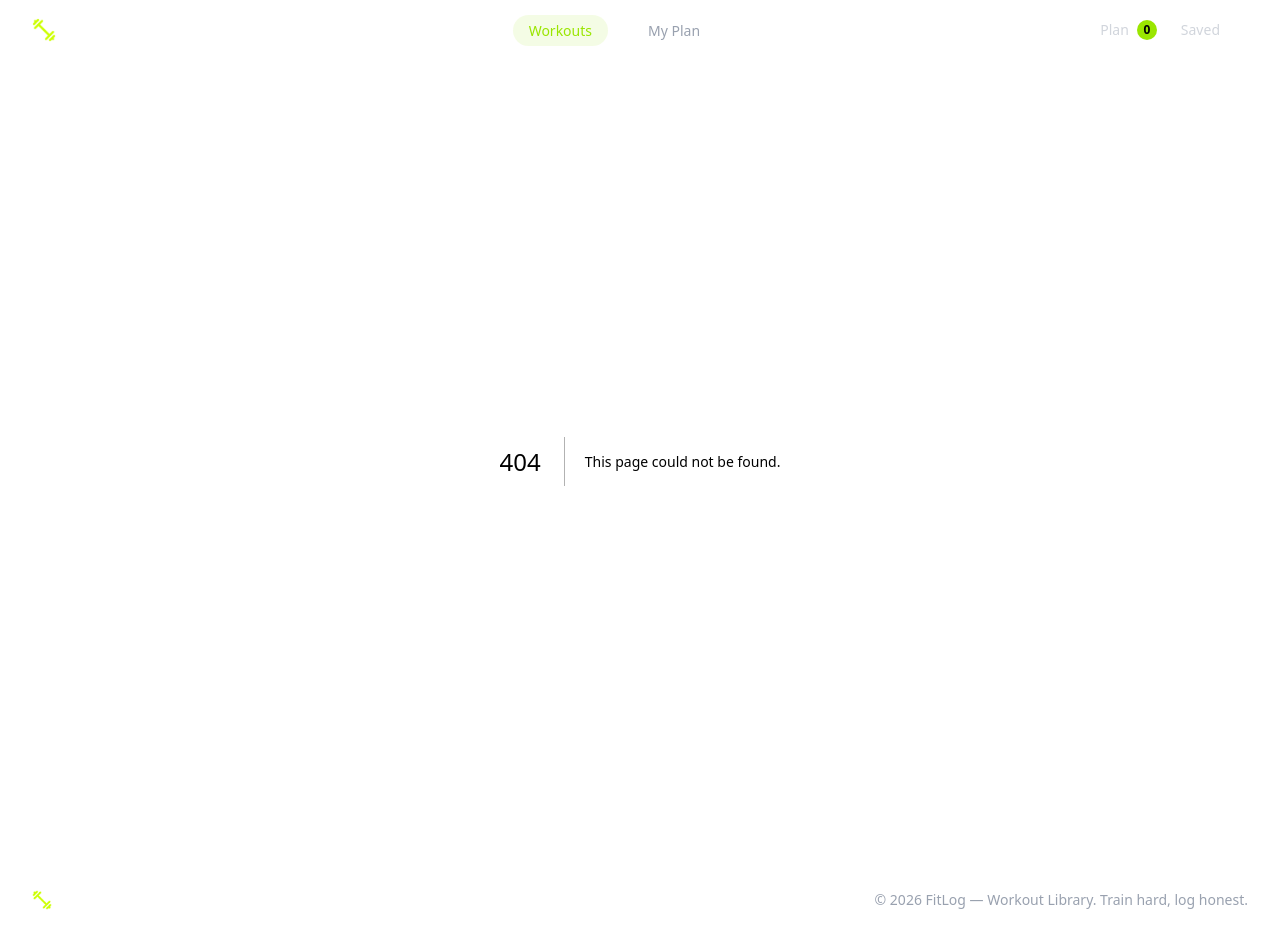
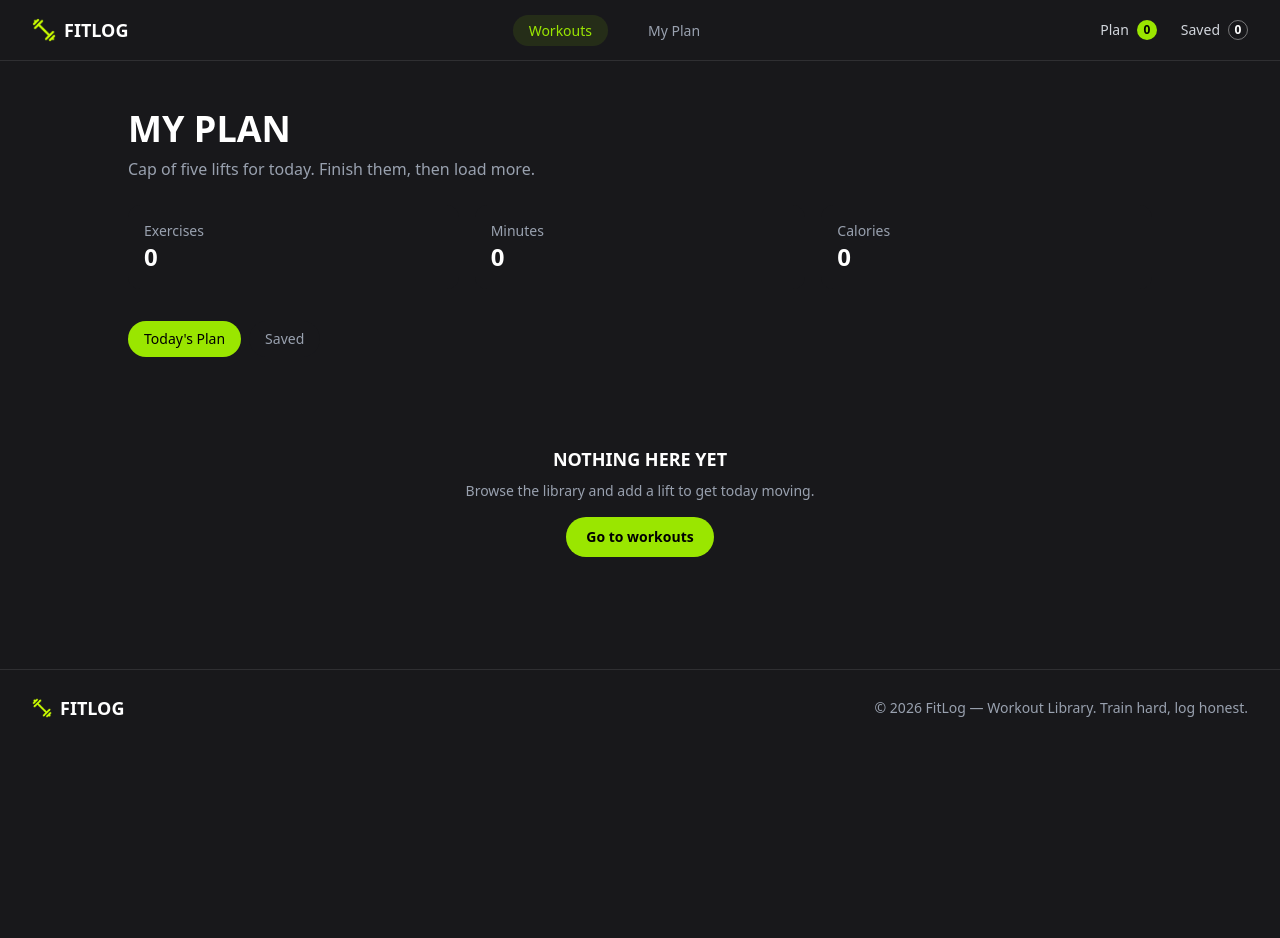
Before and after one commit to sunjidanowshin/assignment-06, a Next.js app: page /my-plan in a window 1280 px wide. Before the commit this address had no page. After the commit the page ends 800 px from the top, so only its background shows below. Built offline with nearby package versions, Linux system fonts and the light colour scheme.

Commit message:
added library grid

```diff
--- a/src/app/layout.tsx
+++ b/src/app/layout.tsx
@@ -3,7 +3,7 @@ import { Geist, Geist_Mono } from "next/font/google";
 import "./globals.css";
 import Navbar from "@/components/shared/Navbar";
 import Footer from "@/components/shared/footer"
-
+import { PlanProvider } from "@/context/PlanContext";
 const geistSans = Geist({
   variable: "--font-geist-sans",
   subsets: ["latin"],
@@ -27,9 +27,11 @@ export default function RootLayout({ children }: LayoutProps<"/">) {
       className={`${geistSans.variable} ${geistMono.variable} h-full antialiased`}
     >
       <body className="min-h-full flex flex-col">
+        <PlanProvider>
           <Navbar />
         {children}
       <Footer/>
+      </PlanProvider>
         </body>
     </html>
   );
--- /dev/null
+++ b/src/app/my-plan/page.tsx
@@ -0,0 +1,92 @@
+"use client";
+import { useState } from "react";
+import { usePlan } from "@/context/PlanContext";
+import Link from "next/link";
+import { Workout } from "@/types/workout";
+export default function MyPlanPage() {
+  const { plan, saved } = usePlan();
+  const [activeTab, setActiveTab] = useState("today");
+
+  const totalMinutes = plan.reduce((sum: number, w: Workout) => sum + w.duration, 0);
+  const totalCalories = plan.reduce((sum: number, w: Workout) => sum + w.caloriesBurned, 0);
+
+  return (
+    <section className="px-4 sm:px-6 md:px-8 py-8 md:py-12">
+      <div className="max-w-5xl mx-auto">
+        <h1 className="text-white text-3xl md:text-4xl font-bold uppercase">
+          My Plan
+        </h1>
+        <p className="text-gray-400 mt-2">
+          Cap of five lifts for today. Finish them, then load more.
+        </p>
+
+        <div className="grid grid-cols-3 gap-3 sm:gap-4 mt-6">
+          <div className="bg-zinc-900 rounded-xl p-4">
+            <p className="text-gray-400 text-xs sm:text-sm">Exercises</p>
+            <p className="text-white text-xl sm:text-2xl font-bold">{plan.length}</p>
+          </div>
+          <div className="bg-zinc-900 rounded-xl p-4">
+            <p className="text-gray-400 text-xs sm:text-sm">Minutes</p>
+            <p className="text-white text-xl sm:text-2xl font-bold">{totalMinutes}</p>
+          </div>
+          <div className="bg-zinc-900 rounded-xl p-4">
+            <p className="text-gray-400 text-xs sm:text-sm">Calories</p>
+            <p className="text-white text-xl sm:text-2xl font-bold">{totalCalories}</p>
+          </div>
+        </div>
+
+        <div className="flex gap-2 mt-8">
+          <button
+            onClick={() => setActiveTab("today")}
+            className={`px-4 py-2 rounded-full text-sm font-medium ${
+              activeTab === "today"
+                ? "bg-lime-400 text-black"
+                : "bg-zinc-900 text-gray-400"
+            }`}
+          >
+            Today&apos;s Plan
+          </button>
+          <button
+            onClick={() => setActiveTab("saved")}
+            className={`px-4 py-2 rounded-full text-sm font-medium ${
+              activeTab === "saved"
+                ? "bg-lime-400 text-black"
+                : "bg-zinc-900 text-gray-400"
+            }`}
+          >
+            Saved
+          </button>
+        </div>
+
+        <div className="mt-6">
+          {activeTab === "today" && plan.length === 0 && (
+            <div className="text-center py-16">
+              <p className="text-white font-bold text-lg">NOTHING HERE YET</p>
+              <p className="text-gray-400 text-sm mt-2">
+                Browse the library and add a lift to get today moving.
+              </p>
+              <Link href="/"
+                className="inline-block mt-4 bg-lime-400 text-black px-5 py-2.5 rounded-full text-sm font-semibold">
+                Go to workouts
+              </Link>
+            </div>
+          )}
+
+          {activeTab === "saved" && saved.length === 0 && (
+            <div className="text-center py-16">
+              <p className="text-white font-bold text-lg">NOTHING HERE YET</p>
+              <p className="text-gray-400 text-sm mt-2">
+                Browse the library and add a lift to get today moving.
+              </p>
+              <Link
+                href="/"
+                className="inline-block mt-4 bg-lime-400 text-black px-5 py-2.5 rounded-full text-sm font-semibold">
+                Go to workouts
+              </Link>
+            </div>
+          )}
+        </div>
+      </div>
+    </section>
+  );
+}
--- a/src/app/workouts/[id]/page.tsx
+++ b/src/app/workouts/[id]/page.tsx
@@ -1,5 +1,5 @@
 import { Workout } from "@/types/workout";
-
+import AddButtons from "@/components/AddButtons";
 async function getWorkout(id: string): Promise<Workout> {
   const res = await fetch(`https://api.abcz.workers.dev/api/fitlog/${id}`);
   return res.json();
@@ -72,15 +72,8 @@ export default async function WorkoutDetailPage({
             ))}
           </ol>
 
+        <AddButtons workout={workout} />
 
-          <div className="flex gap-4 mt-6">
-            <button className="bg-lime-400 text-black px-5 py-2.5 rounded-full text-sm font-semibold">
-              + Add to today&apos;s plan
-            </button>
-            <button className="border border-white/30 text-white px-5 py-2.5 rounded-full text-sm font-semibold">
-              🔖 Save for later
-            </button>
-          </div>
         </div>
       </div>
     </section>
--- /dev/null
+++ b/src/components/AddButtons.tsx
@@ -0,0 +1,55 @@
+"use client";
+import { useState } from "react";
+import { usePlan } from "@/context/PlanContext";
+import { Workout } from "@/types/workout";
+
+export default function AddButtons({ workout }: { workout: Workout }) {
+  const { plan, saved, addToPlan, addToSaved } = usePlan();
+  const [toast, setToast] = useState("");
+
+  const alreadyInPlan = plan.some((w: Workout) => w.id === workout.id);
+  const alreadyInSaved = saved.some((w: Workout) => w.id === workout.id);
+
+  function showToast(message: string) {
+    setToast(message);
+    setTimeout(() => setToast(""), 2000);
+  }
+
+  function handleAddToPlan() {
+    addToPlan(workout);
+    showToast("Added to today's plan");
+  }
+
+  function handleSaveForLater() {
+    addToSaved(workout);
+    showToast("Saved for later");
+  }
+
+  return (
+    <>
+      <div className="flex flex-col sm:flex-row gap-3 sm:gap-4 mt-6">
+        <button
+          onClick={handleAddToPlan}
+          disabled={alreadyInPlan}
+          className="bg-lime-400 text-black px-5 py-2.5 rounded-full text-sm font-semibold disabled:opacity-50"
+        >
+          {alreadyInPlan ? "✓ Added" : "+ Add to today's plan"}
+        </button>
+
+        <button
+          onClick={handleSaveForLater}
+          disabled={alreadyInSaved}
+          className="border border-white/30 text-white px-5 py-2.5 rounded-full text-sm font-semibold disabled:opacity-50"
+        >
+          {alreadyInSaved ? "✓ Saved" : "🔖 Save for later"}
+        </button>
+      </div>
+
+      {toast && (
+        <div className="fixed bottom-6 right-6 bg-white text-black px-4 py-3 rounded-lg shadow-lg text-sm font-medium">
+          {toast}
+        </div>
+      )}
+    </>
+  );
+}
--- /dev/null
+++ b/src/components/LibraryGrids.tsx
@@ -0,0 +1,28 @@
+"use client";
+import { usePlan } from "@/context/PlanContext";
+import { Workout } from "@/types/workout";
+import WorkoutCard from "./WorkoutCard";
+
+export default function LibraryGrid({ workouts }: { workouts: Workout[] }) {
+  const { plan, saved } = usePlan();
+
+  function isInPlan(workout: Workout) {
+    return plan.some((item: Workout) => item.id === workout.id);
+  }
+
+  function isInSaved(workout: Workout) {
+    return saved.some((item: Workout) => item.id === workout.id);
+  }
+
+  const visibleWorkouts = workouts.filter((workout) => {
+    return !isInPlan(workout) && !isInSaved(workout);
+  });
+
+  return (
+    <div className="grid grid-cols-1 sm:grid-cols-2 lg:grid-cols-3 gap-4 sm:gap-5 md:gap-6">
+      {visibleWorkouts.map((workout) => (
+        <WorkoutCard key={workout.id} workout={workout} />
+      ))}
+    </div>
+  );
+}
--- a/src/components/shared/Navbar.tsx
+++ b/src/components/shared/Navbar.tsx
@@ -1,6 +1,8 @@
 "use client";
+import { useState } from "react";
 import Image from "next/image";
 import Link from "next/link";
+import { usePlan } from "@/context/PlanContext";
 
 const navItems = [
   { label: "Workouts", href: "/", active: true },
@@ -8,16 +10,18 @@ const navItems = [
 ];
 
 export default function Navbar() {
+  const { plan, saved } = usePlan();
+  const [open, setOpen] = useState(false);
+
   return (
-    <nav className="flex items-center justify-between px-8 py-4 text-white border-b border-white/10">
-      {/* Logo */}
+    <nav className="text-white border-b border-white/10 px-4 md:px-8 py-4">
+      <div className="flex items-center justify-between">
         <div className="flex items-center gap-2 font-bold text-lg">
           <Image src="/assets/logo.png" alt="FitLog logo" width={24} height={24} />
           FITLOG
         </div>
 
-      {/* Dynamic nav items */}
-      <ul className="flex gap-6 items-center">
+        <ul className="hidden md:flex gap-6 items-center">
           {navItems.map((item) => (
             <li key={item.label}>
               <Link
@@ -34,21 +38,61 @@ export default function Navbar() {
           ))}
         </ul>
 
-      {/* Right side: Plan (filled) + Saved (outline) badges */}
-      <div className="flex items-center gap-6">
+        <div className="hidden md:flex items-center gap-6">
           <Link href="/my-plan" className="flex items-center gap-2 text-sm">
             <span className="text-gray-300">Plan</span>
             <span className="bg-lime-400 text-black w-5 h-5 flex items-center justify-center rounded-full text-xs font-bold">
-            0
+              {plan.length}
             </span>
           </Link>
           <Link href="/my-plan" className="flex items-center gap-2 text-sm">
             <span className="text-gray-300">Saved</span>
             <span className="border border-white/40 text-white w-5 h-5 flex items-center justify-center rounded-full text-xs font-bold">
-            0
+              {saved.length}
             </span>
           </Link>
         </div>
+
+        <button
+          className="md:hidden text-2xl"
+          onClick={() => setOpen(!open)}
+          aria-label="Toggle menu"
+        >
+          {open ? "✕" : "☰"}
+        </button>
+      </div>
+
+      {open && (
+        <div className="md:hidden mt-4 flex flex-col gap-4">
+          {navItems.map((item) => (
+            <Link
+              key={item.label}
+              href={item.href}
+              className={`px-4 py-2 rounded-full text-sm w-fit ${
+                item.active
+                  ? "bg-lime-400/10 text-lime-400"
+                  : "text-gray-400"
+              }`}
+            >
+              {item.label}
+            </Link>
+          ))}
+          <div className="flex gap-6 pt-2 border-t border-white/10">
+            <Link href="/my-plan" className="flex items-center gap-2 text-sm">
+              <span className="text-gray-300">Plan</span>
+              <span className="bg-lime-400 text-black w-5 h-5 flex items-center justify-center rounded-full text-xs font-bold">
+                {plan.length}
+              </span>
+            </Link>
+            <Link href="/my-plan" className="flex items-center gap-2 text-sm">
+              <span className="text-gray-300">Saved</span>
+              <span className="border border-white/40 text-white w-5 h-5 flex items-center justify-center rounded-full text-xs font-bold">
+                {saved.length}
+              </span>
+            </Link>
+          </div>
+        </div>
+      )}
     </nav>
   );
 }
--- /dev/null
+++ b/src/context/PlanContext.tsx
@@ -0,0 +1,71 @@
+"use client";
+import { createContext, useContext, useState, ReactNode } from "react";
+import { Workout } from "@/types/workout";
+
+interface PlanContextType {
+  plan: Workout[];
+  saved: Workout[];
+  doneIds: number[];
+  addToPlan: (workout: Workout) => void;
+  addToSaved: (workout: Workout) => void;
+  removeFromPlan: (id: number) => void;
+  removeFromSaved: (id: number) => void;
+  markAsDone: (id: number) => void;
+}
+
+const PlanContext = createContext<PlanContextType | undefined>(undefined);
+
+export function PlanProvider({ children }: { children: ReactNode }) {
+  const [plan, setPlan] = useState<Workout[]>([]);
+  const [saved, setSaved] = useState<Workout[]>([]);
+  const [doneIds, setDoneIds] = useState<number[]>([]);
+
+  const addToPlan = (workout: Workout) => {
+    setPlan((prev) =>
+      prev.find((w) => w.id === workout.id) ? prev : [...prev, workout]
+    );
+  };
+
+  const addToSaved = (workout: Workout) => {
+    setSaved((prev) =>
+      prev.find((w) => w.id === workout.id) ? prev : [...prev, workout]
+    );
+  };
+
+  const removeFromPlan = (id: number) => {
+    setPlan((prev) => prev.filter((w) => w.id !== id));
+  };
+
+  const removeFromSaved = (id: number) => {
+    setSaved((prev) => prev.filter((w) => w.id !== id));
+  };
+
+  const markAsDone = (id: number) => {
+    setDoneIds((prev) => [...prev, id]);
+  };
+
+  return (
+    <PlanContext.Provider
+      value={{
+        plan,
+        saved,
+        doneIds,
+        addToPlan,
+        addToSaved,
+        removeFromPlan,
+        removeFromSaved,
+        markAsDone,
+      }}
+    >
+      {children}
+    </PlanContext.Provider>
+  );
+}
+
+export function usePlan() {
+  const context = useContext(PlanContext);
+  if (!context) {
+    throw new Error("usePlan must be used inside PlanProvider");
+  }
+  return context;
+}
```
Lines whose indentation alone changed are shown as unchanged.
